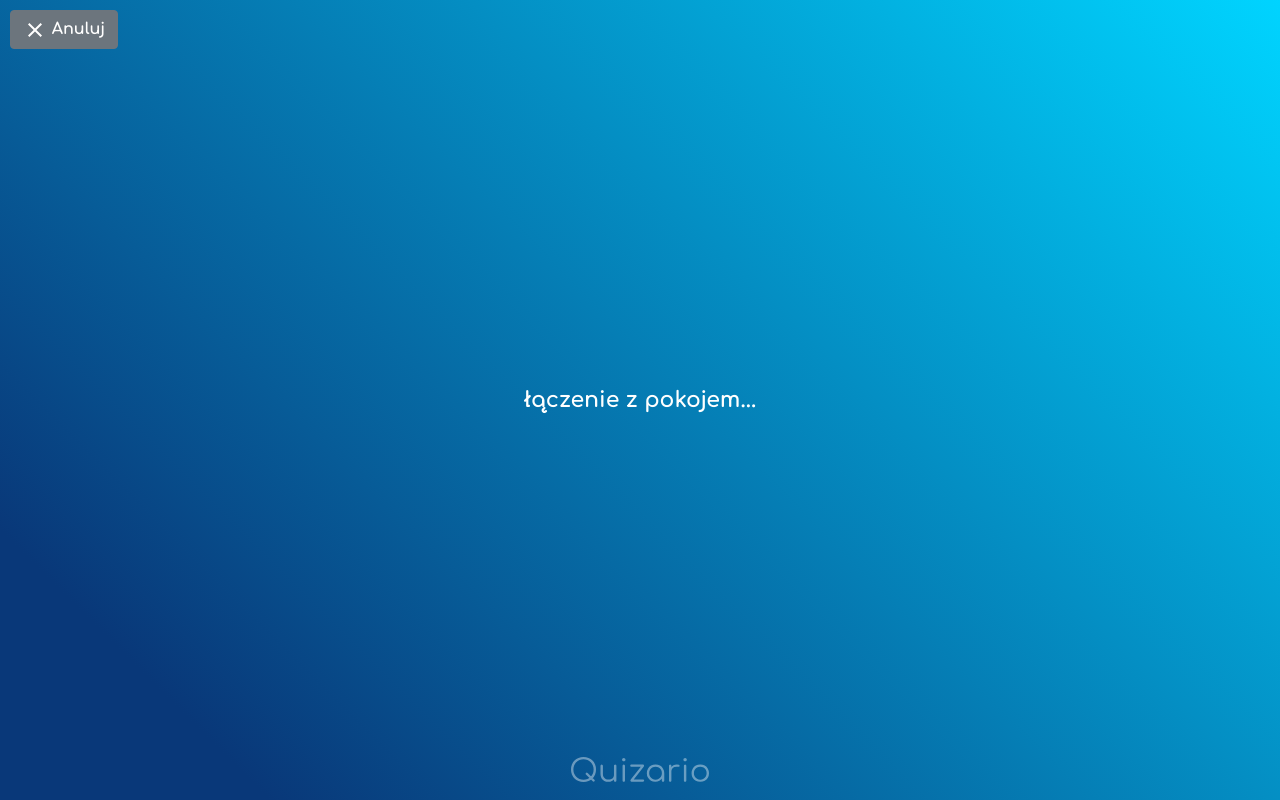
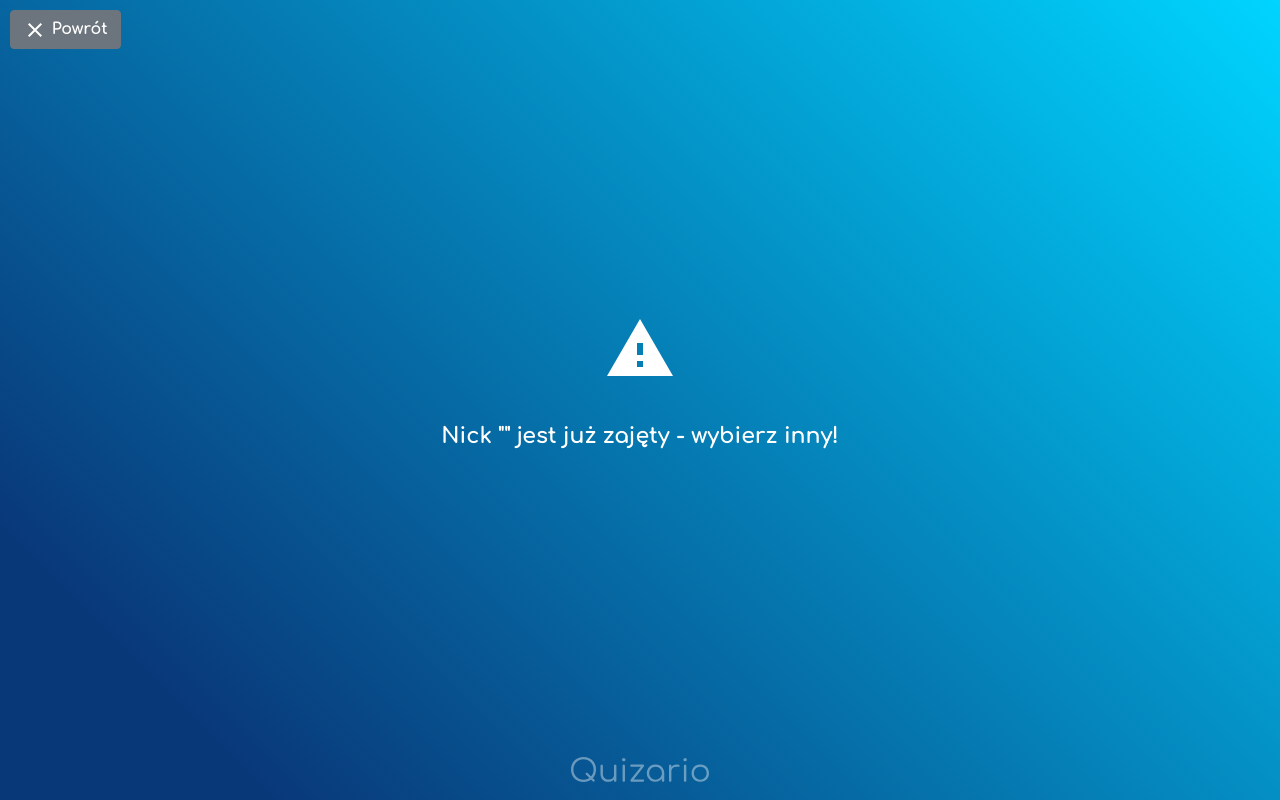
Before and after one commit to adan2013/Quizario, a React (Create React App) app in the folder client/: page /#/player in a window 1280 px wide. Built offline with nearby package versions, Linux system fonts and the light colour scheme; no server answers.

Commit message:
nickname is busy

```diff
--- a/client/src/index.css
+++ b/client/src/index.css
@@ -1,4 +1,4 @@
 .message-box {
-    padding: 10px;
+    padding: 15px;
     margin: 20px auto;
 }
--- /dev/null
+++ b/client/src/views/player/NicknameIsBusy.js
@@ -0,0 +1,19 @@
+import React, {Component} from 'react';
+import CenterBox from "../../components/CenterBox";
+
+import WarningIcon from '@material-ui/icons/Warning';
+
+class NicknameIsBusy extends Component {
+    render() {
+        return (
+            <CenterBox logo cancel={"Powrót"} {...this.props}>
+                <WarningIcon style={{fontSize: '72px'}}/>
+                <div className={"message-box"}>
+                    Nick "{this.props.game.playerName}" jest już zajęty - wybierz inny!
+                </div>
+            </CenterBox>
+        );
+    }
+}
+
+export default NicknameIsBusy;
--- a/client/src/views/player/index.js
+++ b/client/src/views/player/index.js
@@ -16,6 +16,7 @@ import {setHostingRoomAC, switchStateAC} from "../../actions/game";
 import {connect} from "react-redux";
 import {Button} from "react-bootstrap";
 import LoadingRoom from "./LoadingRoom";
+import NicknameIsBusy from "./NicknameIsBusy";
 
 class Player extends React.Component {
     constructor(props) {
@@ -28,7 +29,7 @@ class Player extends React.Component {
     }
 
     componentDidMount() {
-        this.props.switchState('LOADING_ROOM');
+        this.props.switchState('NICKNAME_IS_BUSY'); //LOADING_ROOM TODO temp
         //this.props.game.roomCode && this.props.game.playerName TODO temp
         if(true) {
 
@@ -88,14 +89,7 @@ class Player extends React.Component {
             case 'LOADING_ROOM':
                 return(<LoadingRoom {...this.props}/>);
             case 'NICKNAME_IS_BUSY':
-                return(
-                    <div>
-                        room code: {this.props.game.roomCode}<br/>
-                        nick: {this.props.game.playerName}<br/>
-                        WYBRANY NICK JUŻ ISTNIEJE W POKOJU! WYBIERZ INNY!<br/>
-                        <Button variant={"primary"} onClick={() => this.props.history.push('/')}>Powrót do menu</Button>
-                    </div>
-                );
+                return(<NicknameIsBusy {...this.props}/>);
             case 'ROOM_NOT_FOUND':
                 return(
                     <div>
```
